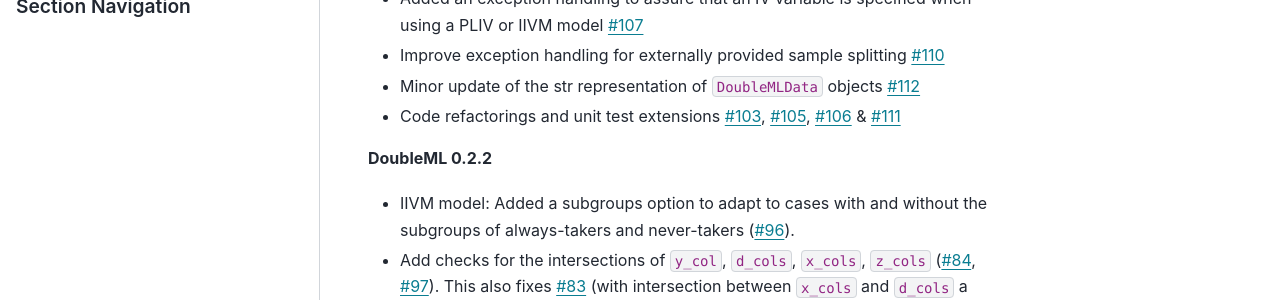
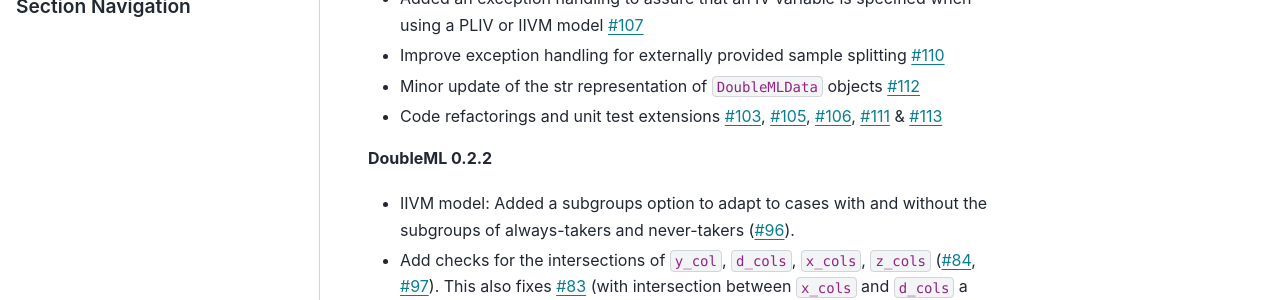
Before and after one commit to DoubleML/doubleml-docs, a Sphinx documentation site: the page built from doc/release/release.rst, in a window 1280 px wide and 900 px high. Shown: the part 390-690 px from the top of the window. Built offline with Sphinx 7.4.7 and the PyData theme 0.15.4, drawn with Linux system fonts in a browser that asks for light colours.

Commit message:
add a small fix to the python release

```diff
--- a/doc/release/release.rst
+++ b/doc/release/release.rst
@@ -19,8 +19,9 @@
     - Code refactorings and unit test extensions
       `#103 <https://github.com/DoubleML/doubleml-for-py/pull/103>`_,
       `#105 <https://github.com/DoubleML/doubleml-for-py/pull/105>`_,
-      `#106 <https://github.com/DoubleML/doubleml-for-py/pull/106>`_ &
-      `#111 <https://github.com/DoubleML/doubleml-for-py/pull/111>`_
+      `#106 <https://github.com/DoubleML/doubleml-for-py/pull/106>`_,
+      `#111 <https://github.com/DoubleML/doubleml-for-py/pull/111>`_ &
+      `#113 <https://github.com/DoubleML/doubleml-for-py/pull/113>`_
 
     **DoubleML 0.2.2**
 
```
